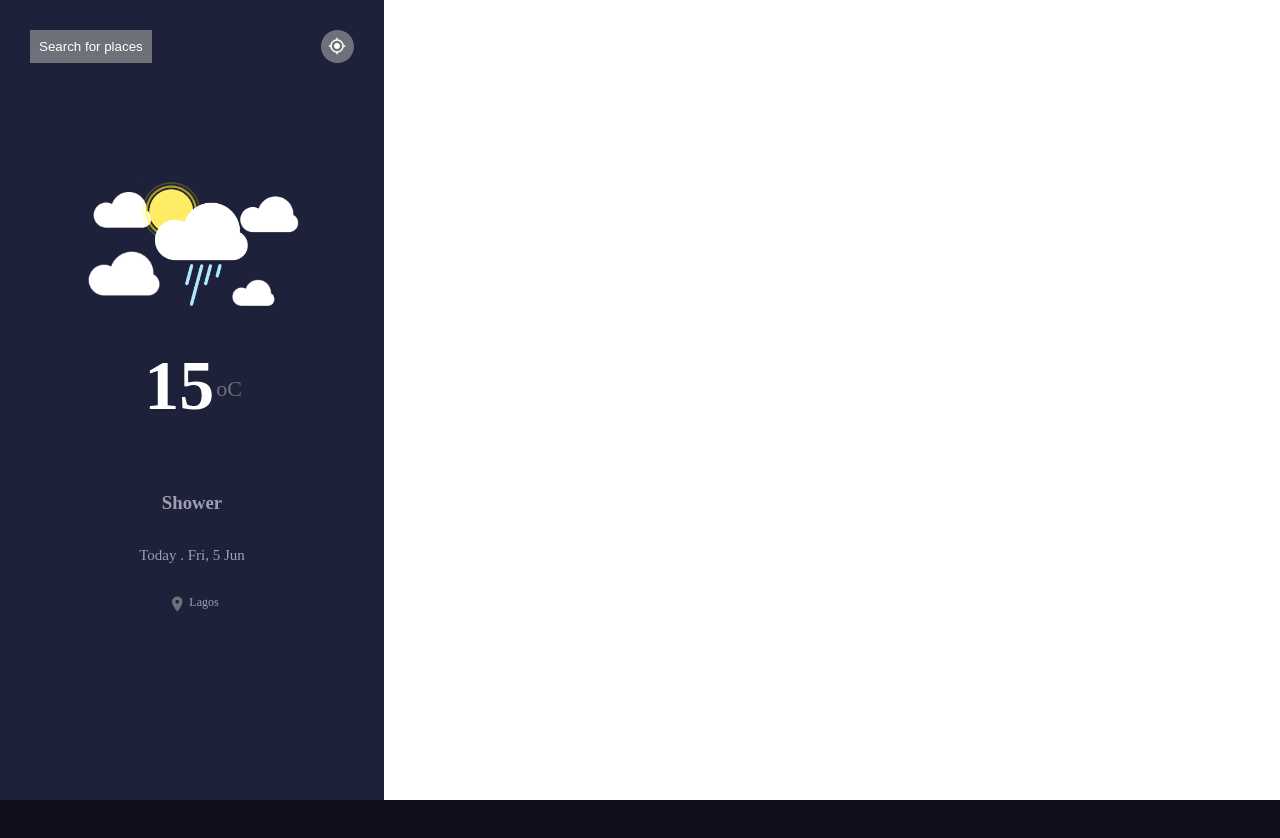
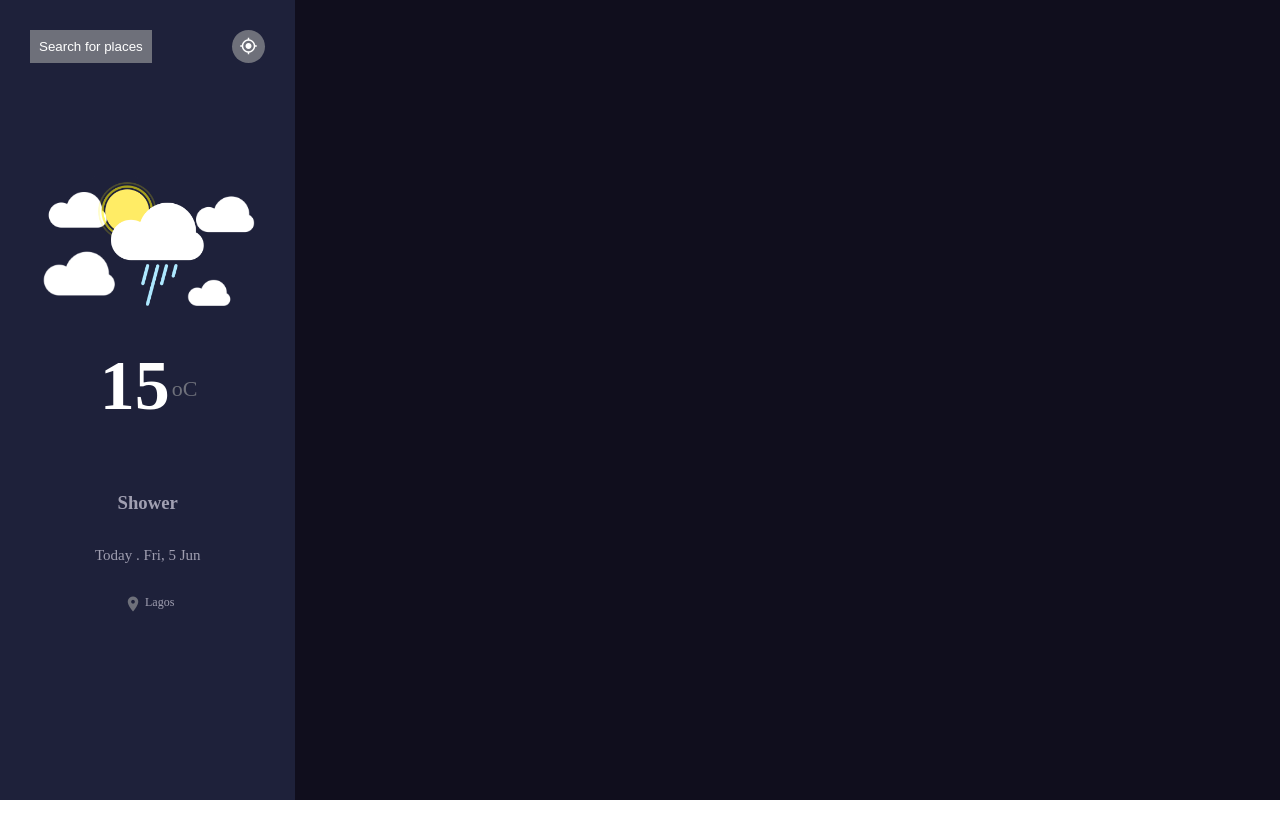
Before and after one commit to DanLowo/WeatherApp, a React (Create React App) app: page / in a window 1280 px wide. Shown: the top 838 px of the page. Built offline with nearby package versions, Linux system fonts and the light colour scheme.

Commit message:
responsive flex

```diff
--- a/src/assets/css/App.css
+++ b/src/assets/css/App.css
@@ -10,9 +10,13 @@ body {
 }
 
 .App {
-    width: 100vw;
     display: flex;
-    flex-direction: column;
+}
+
+@media (max-width: 600px) {
+    .App {
+        flex-direction: column;
+    }
 }
 
 .custom-icon {
--- a/src/assets/css/Main.css
+++ b/src/assets/css/Main.css
@@ -2,12 +2,6 @@
     width: 100%;
     height: 100vh;
     background-color: var(--main-background-color);
-}
-
-@media (max-width: 500px) {
-    #main {
-        width: 100vw;
-    }
 }
 
 #search {
```
